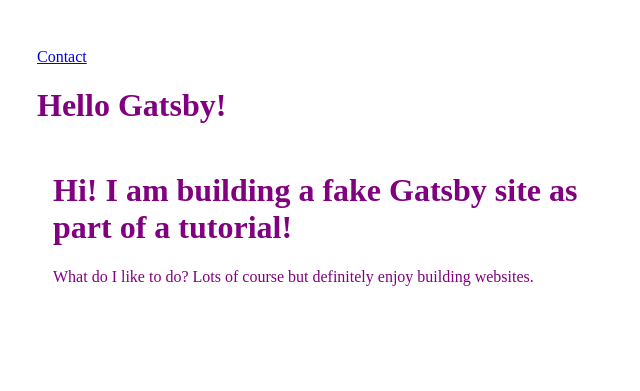
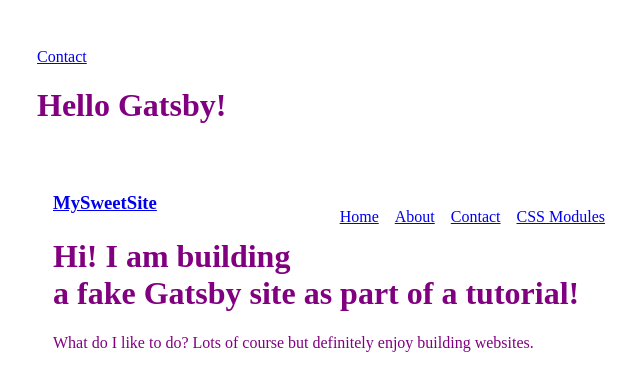
Before and after one commit to vinay72/gatsbyJS, a Gatsby site in the folder hello-world/: page / in a window 1280 px wide. Shown: the whole page, without its empty margins (303-943 px from the left). Built offline with nearby package versions, Linux system fonts and the light colour scheme; Gatsby itself is replaced by a stand-in of ours.

Commit message:
Update layout.js

```diff
--- a/hello-world/src/components/layout.js
+++ b/hello-world/src/components/layout.js
@@ -1,7 +1,27 @@
 import React from "react"
+import { Link } from "gatsby"
+
+
+const ListLink = props => (
+	<li style={{ display: `inline-block`, marginRight: `1rem` }}>
+	<Link to={props.to}>{props.children}</Link>
+	</li>
+)
 
 export default ({ children }) => (
-  <div style={{ margin: `3rem auto`, maxWidth: 650, padding: `0 1rem` }}>
+  <div style={{ margin: `3rem auto`, maxWidth: 650, padding: `1.25rem 1rem` }}>
+
+  <header style={{ marginBottom: `1.5rem` }}>
+  <Link to="/" style={{ textShadow: `none`, backgroundImage: `none` }}>
+   <h3 style={{ display: `inline` }}>MySweetSite</h3>
+   </Link>
+   <ul style={{ listStyle: `none`, float: `right` }}>
+   <ListLink to="/">Home</ListLink>
+   <ListLink to="/aboutus/">About</ListLink>
+   <ListLink to="/contact/">Contact</ListLink>
+   <ListLink to="/about-css-modules/">CSS Modules</ListLink>
+   </ul>
+   </header>
     {children}
   </div>
 )
```
